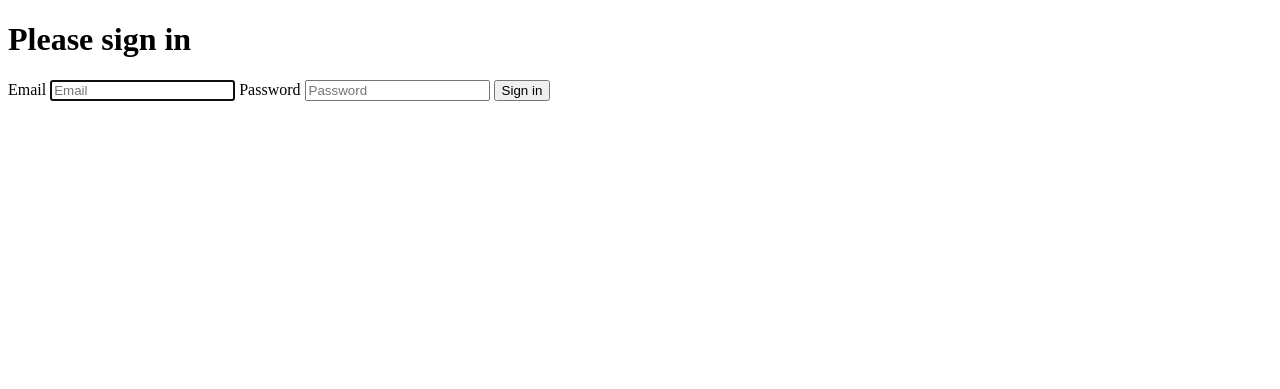
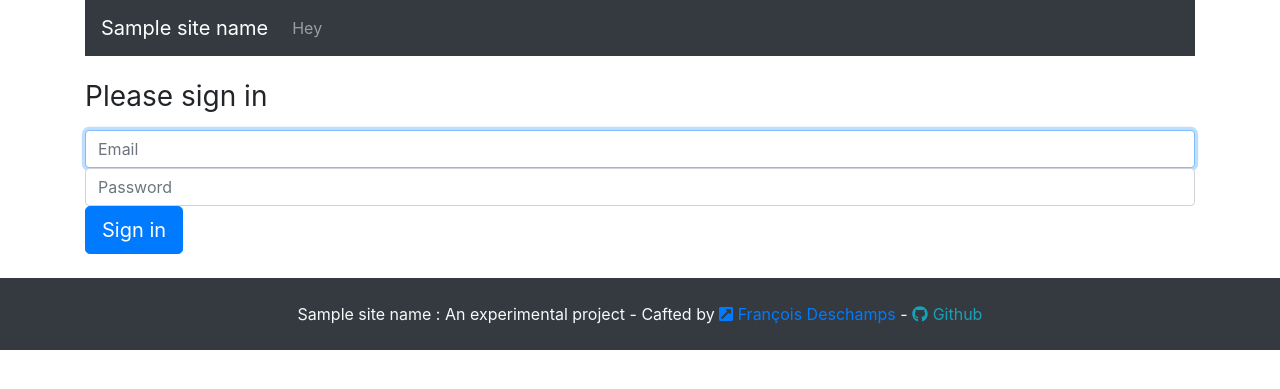
Before and after one commit to DerZanael/konnibet, a Symfony app: template project/templates/security/login.html.twig in a window 1280 px wide. Shown: the top 389 px of the page. Run offline with Twig, Linux system fonts and the light colour scheme; the template is opened without the code that fills it: most values are stand-ins (such as "Sample title", 1, 10 or a date in 2020); some libraries are stand-ins or nearby versions.

Commit message:
basic page skeleton

```diff
--- a/project/config/services.yaml
+++ b/project/config/services.yaml
@@ -4,7 +4,7 @@
 # Put parameters here that don't need to change on each machine where the app is deployed
 # https://symfony.com/doc/current/best_practices/configuration.html#application-related-configuration
 parameters:
-
+    app.site_name: "Konnibet"
 services:
     # default configuration for services in *this* file
     _defaults:
--- a/project/templates/base.html.twig
+++ b/project/templates/base.html.twig
@@ -3,33 +3,103 @@
   <head>
     <meta charset="UTF-8" />
       <meta name="viewport" content="width=device-width, initial-scale=1, shrink-to-fit=no">
-      <title>{% block title %}Konnibet{% endblock %}</title>
-      <meta name="description" content="{% block mdescription %}{% endblock %}">
+      <title>{% block title %}{{site_name}} - Free to have fun e-sports betting{% endblock %}</title>
+      <meta name="application-name" content="{{site_name}} Experimental">
+      <meta name="description" content="{% block mdescription %}{{site_name}} is an experimental project{% endblock %}">
       <meta name="keywords" content="{% block mkeywords %}{% endblock %}">
+      <meta name="author" content="François Deschamps - francois@fdweb.fr">
       <link rel="icon" type="image/png" href="{#{asset("favicon.png")}#}" />
-
-      {% block stylesheets %}{% endblock %}{# inclusions de feuilles de style #}
-      {% block csslocal %}{% endblock %}{# code css custom #}
-      {% block javascripts %}{% endblock %}{# inclusion de fichiers/lib JS #}
+      {# BOOTSTRAP CSS #}
+      <link rel="stylesheet" href="https://stackpath.bootstrapcdn.com/bootstrap/4.2.1/css/bootstrap.min.css" integrity="sha384-GJzZqFGwb1QTTN6wy59ffF1BuGJpLSa9DkKMp0DgiMDm4iYMj70gZWKYbI706tWS" crossorigin="anonymous">
+      {% block stylesheets %}{% endblock %}{# custom css files inclusions #}
+      {% block csslocal %}{% endblock %}{# custom css codes #}
+      {# JQUERY POPPER BOOTSTRAP JS #}
+      <script src="https://code.jquery.com/jquery-3.3.1.slim.min.js" integrity="sha384-q8i/X+965DzO0rT7abK41JStQIAqVgRVzpbzo5smXKp4YfRvH+8abtTE1Pi6jizo" crossorigin="anonymous"></script>
+      <script src="https://cdnjs.cloudflare.com/ajax/libs/popper.js/1.14.6/umd/popper.min.js" integrity="sha384-wHAiFfRlMFy6i5SRaxvfOCifBUQy1xHdJ/yoi7FRNXMRBu5WHdZYu1hA6ZOblgut" crossorigin="anonymous"></script>
+      <script src="https://stackpath.bootstrapcdn.com/bootstrap/4.2.1/js/bootstrap.min.js" integrity="sha384-B0UglyR+jN6CkvvICOB2joaf5I4l3gm9GU6Hc1og6Ls7i6U/mkkaduKaBhlAXv9k" crossorigin="anonymous"></script>
+      {# FONT AWESOME #}
+      <script defer src="https://use.fontawesome.com/releases/v5.6.3/js/all.js" integrity="sha384-EIHISlAOj4zgYieurP0SdoiBYfGJKkgWedPHH4jCzpCXLmzVsw1ouK59MuUtP4a1" crossorigin="anonymous"></script>
+      {% block javascripts %}{% endblock %}{# JS libs and script files inclusions #}
   </head>
   <body id="topBody">
 
   {% block header %}
+  <header id="header-page">
+    <div class="container">
+      <nav class="navbar navbar-expand-lg navbar-dark bg-dark sticky-top">
+        <a class="navbar-brand" href="{{path("homepage")}}" title="Return to the homepage of {{site_name}}">{{site_name}}</a>
+        <button class="navbar-toggler" type="button" data-toggle="collapse" data-target="#site-menu" aria-controls="site-menu" aria-expanded="false" aria-label="Toggle navigation">
+          <span class="navbar-toggler-icon"></span>
+        </button>
 
+        <div id="site-menu" class="collapse navbar-collapse">
+          <ul class="navbar-nav mr-auto">
+            <li class="nav-item"><a class="nav-link" href="#">Hey</a></li>
+          </ul>
+          <div id="site-access">
+            {% if app.user %}
+              {% if is_granted("ROLE_ADMIN") %}{# user is logged as admin #}
+              <a href="#" title="Create a new match" class="btn btn-primary"><i class="fa fa-plus"></i> New match</a>
+              <a href="#" title="Administration access" class="btn btn-warning"><i class="fa fa-cog"></i> Admin</a>
+              {% endif %}
+              <a href="#" title="Account summary" class="btn btn-info"><i class="fa fa-user"></i> Your account</a>
+              <a href="{{path("app_logout")}}" class="btn btn-danger" title="Logout from {{site_name}}"><i class="fa fa-sign-out-alt"></i> Logout</a>
+            {% else %}
+              {% if no_login is not defined or not no_login %}
+              <button class="btn btn-primary" data-toggle="modal" data-target="#modal-login"><i class="fa fa-user"></i> Login</button>
+              {% endif %}
+            {% endif %}
+          </div>
+        </div>
+      </nav>
+    </div>
+  </header>
   {% endblock %}
 
   {% block ariane %}
 
   {% endblock %}
 
+  <section class="my-4">
+    <div class="container">
   {% block body %}
+  {% endblock %}
+    </div>
+  </section>
 
+  {% block footer %}
+  <footer>
+    <div class="bg-dark">
+      <div class="container">
+        <p class="text-center text-light py-4">{{site_name}} : An experimental project - Cafted by <a href="http://www.fdweb.fr/" target="_blank" rel="noopened" class="text-primary"><i class="fa fa-external-link-square-alt"> </i> François Deschamps</a> - <a href="https://github.com/DerZanael/konnibet" target="_blank" rel="noopener" class="text-info"><i class="fab fa-github"></i> Github</a></p>
+      </div>
+    </div>
+  </footer>
   {% endblock %}
 
-  {% block footer %}
+  {% block modals %}
+    {% if not app.user and (no_login is not defined or not no_login) %}
+    <div id="modal-login" class="modal fade" role="dialog" data-backdrop="static" data-keyboard="true">
+      <div class="modal-dialog">
+        <div class="modal-content">
+          <div class="modal-header">
+            <h2 class="modal-title"><i class="fa fa-user"> </i> Login to {{site_name}}</h4>
+            <button type="button" class="close" data-dismiss="modal" aria-label="Close"><span aria-hidden="true">&times;</span></button>
+          </div>
+          <div class="modal-body">
+            {% include "security/form.html.twig" with {  } %}
+          </div>
+          <div class="modal-footer">
+            <p class="text-muted">No account yet ? <a href="#" title="Register to {{site_name}}" class="btn btn-info btn-sm">Create a new account</a></p>
+          </div>
+        </div>
+      </div>
+    </div>
+    {% endif %}
+    {% block modalslocal %}{% endblock %}{# convenient place to add new modals #}
   {% endblock %}
 
 
-  {% block jslocal %}{% endblock %}
+  {% block jslocal %}{% endblock %}{# local JS code #}
   </body>
 </html>
--- a/project/templates/security/login.html.twig
+++ b/project/templates/security/login.html.twig
@@ -1,6 +1,6 @@
 {% extends 'base.html.twig' %}
-{% set test = "yo" %}
-{% block title %}Log in!{% endblock %}
+{% set no_login = true %}
+{% block title %}Log in to your {{site_name}} account{% endblock %}
 
 {% block body %}
 {% if error %}
```
Also changed, not shown: 1 other file.
